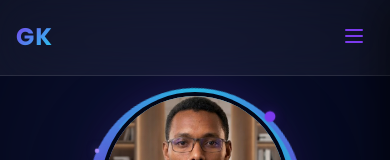
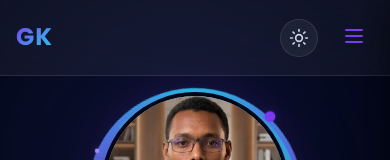
Before and after one commit to gech730/portifolio, a React (Vite) app: page / in a window 390 px wide. Shown: the top 160 px of the page. Built offline with nearby package versions, Linux system fonts and the light colour scheme.

Commit message:
add light/dark mode in small screen

```diff
--- a/src/components/Navbar.jsx
+++ b/src/components/Navbar.jsx
@@ -51,10 +51,14 @@ const Navbar = () => {
           ))}
         </ul>
 
-        <div className="navbar-social">
+        <div className="navbar-right">
+          {/* Theme toggle — always visible on all screen sizes */}
           <button className="theme-toggle" onClick={toggleTheme} aria-label="Toggle theme">
             {theme === 'dark' ? <Sun size={20} /> : <Moon size={20} />}
           </button>
+
+          {/* Social links — hidden on mobile */}
+          <div className="navbar-social">
             <a href="https://github.com/gech730" target="_blank" rel="noopener noreferrer" aria-label="GitHub">
               <Github size={20} />
             </a>
@@ -66,6 +70,7 @@ const Navbar = () => {
             </a>
           </div>
 
+          {/* Hamburger — mobile only */}
           <button
             className="mobile-menu-btn"
             onClick={() => setIsMobileMenuOpen(!isMobileMenuOpen)}
@@ -74,6 +79,7 @@ const Navbar = () => {
             {isMobileMenuOpen ? <X size={24} /> : <Menu size={24} />}
           </button>
         </div>
+      </div>
     </nav>
   );
 };
--- a/src/styles/navbar.css
+++ b/src/styles/navbar.css
@@ -148,6 +148,13 @@ body {
   transform: translateY(-3px);
 }
 
+/* Groups theme toggle + social + hamburger on the right */
+.navbar-right {
+  display: flex;
+  align-items: center;
+  gap: 1rem;
+}
+
 .mobile-menu-btn {
   display: none;
   background: none;
@@ -171,6 +178,16 @@ body {
     z-index: 1001;
   }
 
+  /* Hide social links on mobile, but keep theme toggle visible */
+  .navbar-social {
+    display: none;
+  }
+
+  /* theme-toggle stays visible — it's outside .navbar-social */
+  .theme-toggle {
+    display: flex;
+  }
+
   .navbar-links {
     position: fixed;
     top: 0;
@@ -185,6 +202,7 @@ body {
     transform: translateX(100%);
     transition: var(--transition);
     box-shadow: -10px 0 40px rgba(0, 0, 0, 0.5);
+    z-index: 1000;
   }
 
   [data-theme="light"] .navbar-links {
@@ -198,8 +216,4 @@ body {
   .navbar-links a {
     font-size: 1.2rem;
   }
-
-  .navbar-social {
-    display: none;
-  }
 }
```
Also changed, not shown: 1 other file (tests, documents, lock files or other folders). Lines whose indentation alone changed are shown as unchanged.
